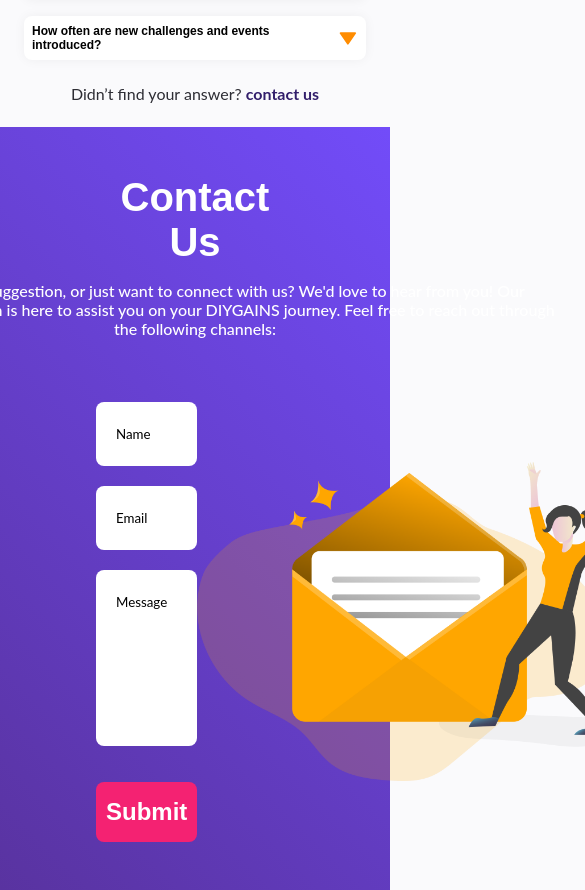
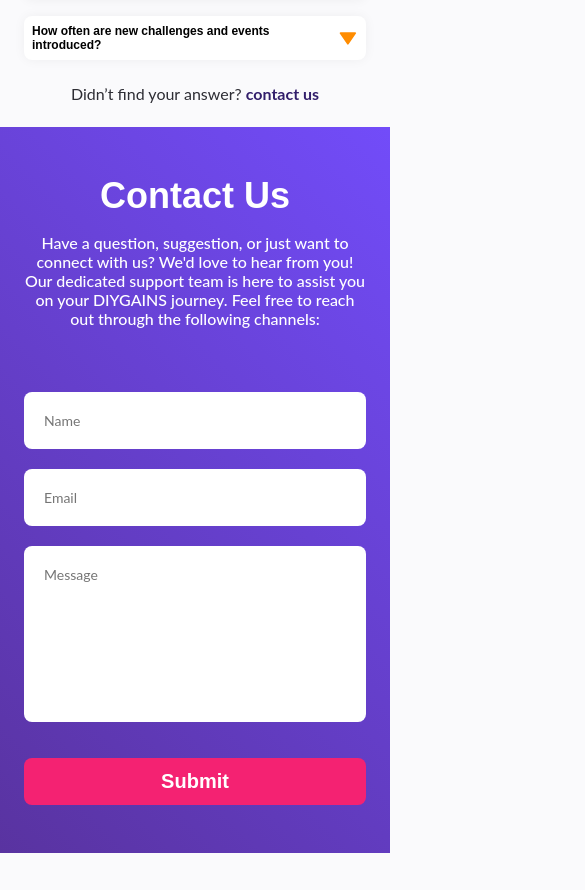
Before and after one commit to theo-fortune/diygains, a React (Create React App) app: page / in a window 390 px wide. Shown: the part 4120-5010 px from the top of the page, 585 px wide, since content can reach past the window. After the commit the page ends 4973 px from the top, so only its background shows below. Built offline with nearby package versions, Linux system fonts and the light colour scheme.

Commit message:
contact done

```diff
--- a/src/pages/LandingPage/Pages/Contact/contact.css
+++ b/src/pages/LandingPage/Pages/Contact/contact.css
@@ -3,6 +3,8 @@
   background: var(--royal-amethyst-cascade);
   display: flex;
   flex-direction: column;
+  align-items: center;
+  justify-content: center;
   gap: 64px;
 }
 
@@ -31,6 +33,7 @@
   display: flex;
   align-items: center;
   justify-content: space-between;
+  width: 100%;
 }
 
 .contact-form img {
@@ -68,14 +71,16 @@
 }
 
 .contact-form__input input::placeholder,
-.contact-form__input textarea::placeholder {
+.contact-form__input textarea::placeholder,
+.contact-form__input input[type="text"],
+.contact-form__input input[type="email"]F {
   font-family: var(--lato);
   color: var(--raisin-black);
 }
 
 .contact-form form button {
   background: var(--rose);
-  padding: 16px 10px;
+  padding: 16px 0;
   width: 100%;
   font-size: 24px;
   border-radius: 8px;
@@ -84,3 +89,45 @@
   color: var(--pure-white);
   font-family: var(--manrope);
 }
+
+@media screen and (max-width: 1024px) {
+  .contact {
+    padding: 48px;
+  }
+
+  .contact-heading h1 {
+    font-size: 36px;
+  }
+
+  .contact-heading p {
+    width: 456px;
+  }
+
+  .contact-form img {
+    display: none;
+  }
+
+  .contact-form {
+    justify-content: center;
+  }
+}
+
+@media screen and (max-width: 600px) {
+  .contact {
+    padding: 48px 24px;
+  }
+  .contact-heading p {
+    width: 100%;
+  }
+
+  .contact-form__input input,
+  .contact-form__input textarea {
+    padding: 20px;
+    font-size: 14px;
+  }
+
+  .contact-form form button {
+    padding: 12px 0;
+    font-size: 20px;
+  }
+}
```
